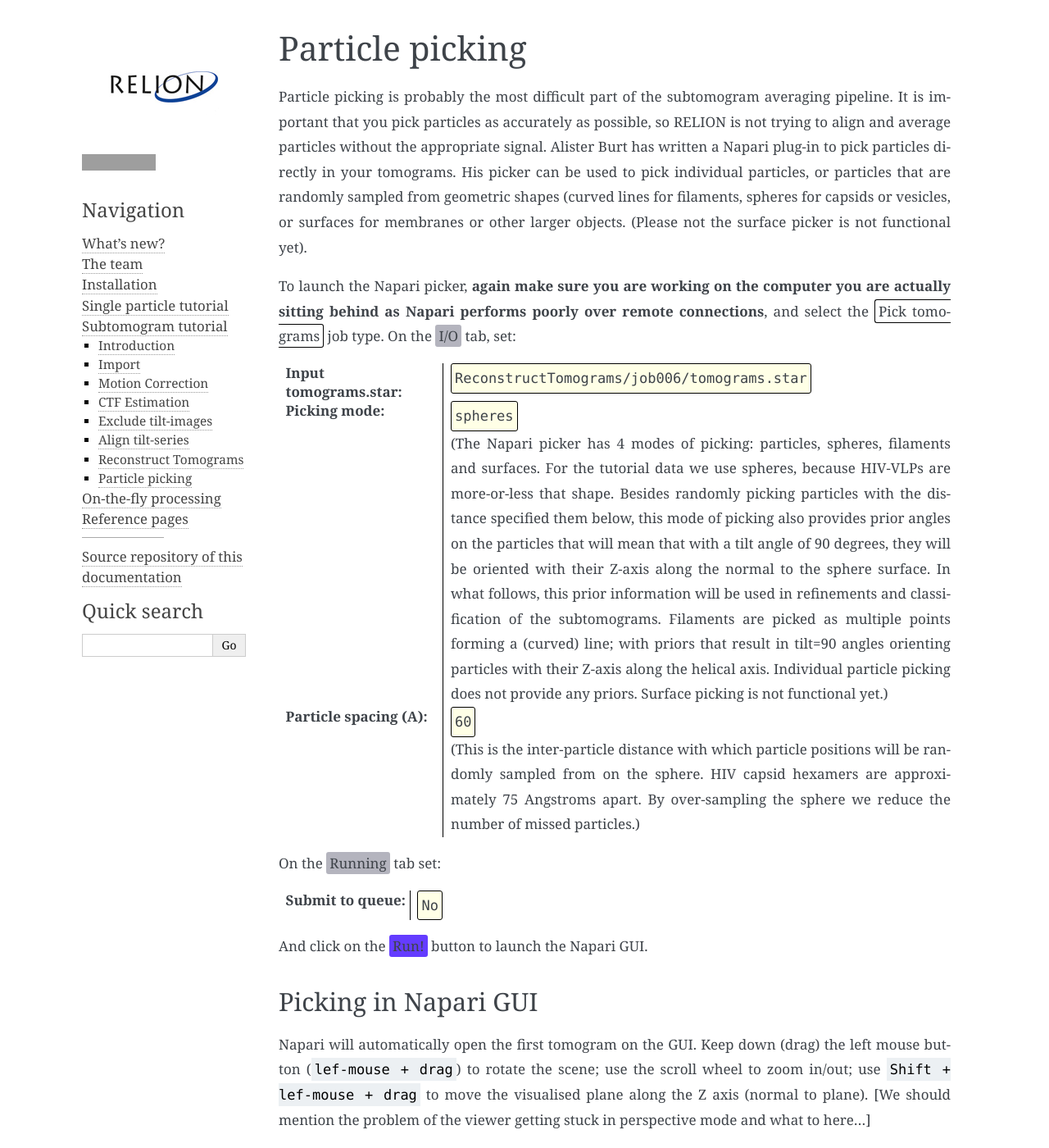
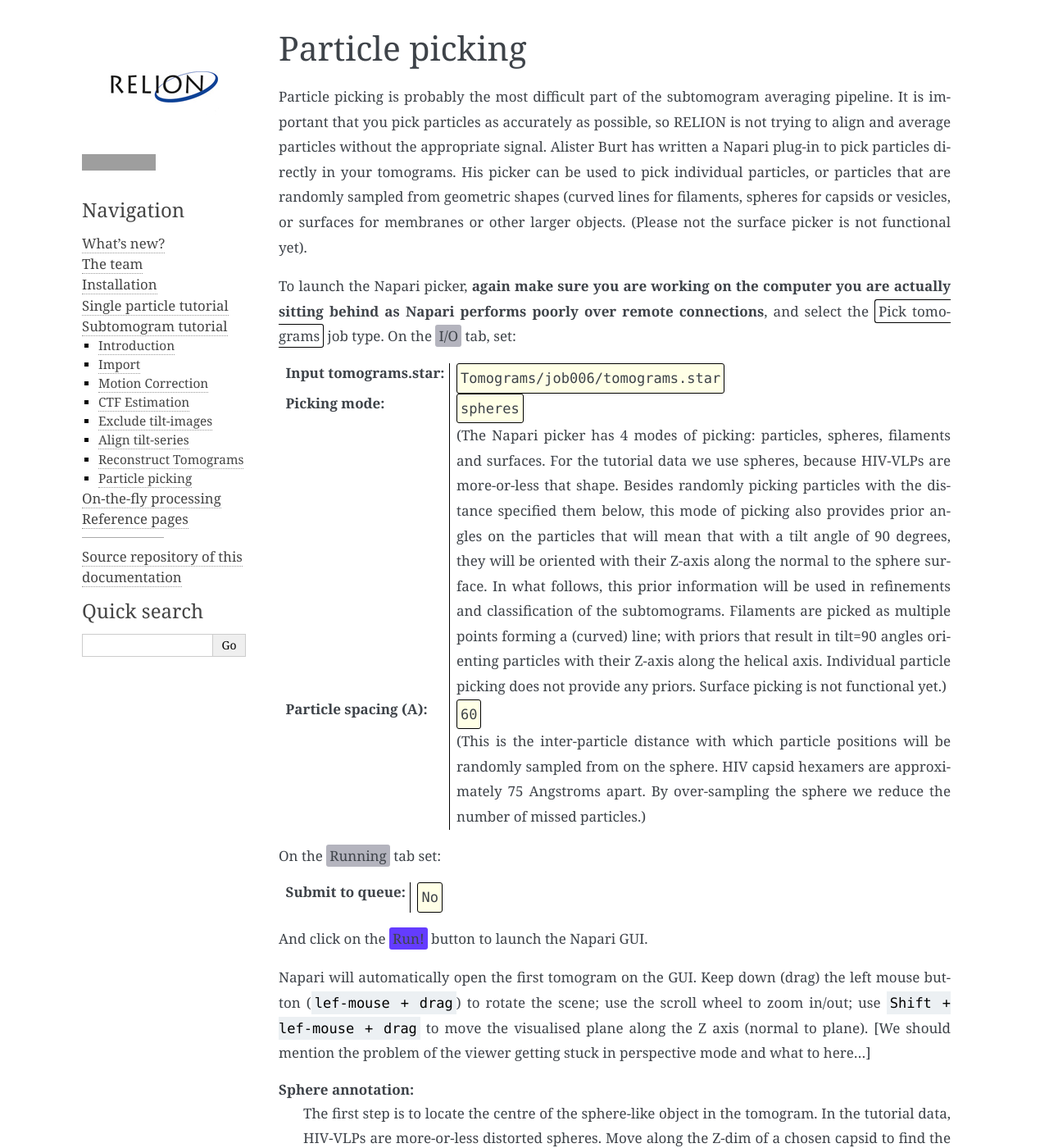
Before and after one commit to 3dem/relion-documents, a Sphinx documentation site: the page built from source/STA_tutorial/ParticlePicking.rst, in a window 1280 px wide and 1400 px high. Shown: the whole window at 82% size. Built offline with Sphinx 7.4.7, drawn with Linux system fonts in a browser that asks for light colours; grey boxes are pictures that could not be loaded.

Commit message:
corrected minor errors in filenames

```diff
--- a/source/STA_tutorial/ParticlePicking.rst
+++ b/source/STA_tutorial/ParticlePicking.rst
@@ -9,7 +9,7 @@ Alister Burt has written a Napari plug-in to pick particles directly in your tom
 
 To launch the Napari picker, **again make sure you are working on the computer you are actually sitting behind as Napari performs poorly over remote connections**, and select the :jobtype:`Pick tomograms` job type. On the :guitab:`I/O` tab, set:
 
-:Input tomograms.star: ReconstructTomograms/job006/tomograms.star
+:Input tomograms.star: Tomograms/job006/tomograms.star
 
 :Picking mode: spheres
 
@@ -26,9 +26,6 @@ On the :guitab:`Running` tab set:
 And click on the :runbutton:`Run!` button to launch the Napari GUI.
 
 
-
-Picking in Napari GUI
----------------------
 
 Napari will automatically open the first tomogram on the GUI. Keep down (drag) the left mouse button (``lef-mouse + drag``) to rotate the scene; use the scroll wheel to zoom in/out; use ``Shift + lef-mouse + drag`` to move the visualised plane along the Z axis (normal to plane). [We should mention the problem of the viewer getting stuck in perspective mode and what to here...]
 
--- a/source/STA_tutorial/ReconstructTomo.rst
+++ b/source/STA_tutorial/ReconstructTomo.rst
@@ -39,5 +39,5 @@ On the :guitab:`Reconstruct` tab:
 On the :guitab:`Running` tab choose the approriate number of MPIs and Threads and then click on the :runbutton:`Run!` button.
 With 1 MPI and 12 threads this step took less than 2 minutes on our computer. But denoising tomograms will take more time.
 
-The output tomograms are called ``ReconstructTomograms/job006/tomograms/rec_TS_01.mrc`` etc. You can visualise them in your favourite viewer, including IMOD's 3dmod or Napari.
+The output tomograms are called ``Tomograms/job006/tomograms/rec_TS_01.mrc`` etc. You can visualise them in your favourite viewer, including IMOD's 3dmod or Napari.
 The main objectives of these tomograms are to assess the quality of your sample and to allow particle picking. They do not need to contain high-resolution information at this point.
```
